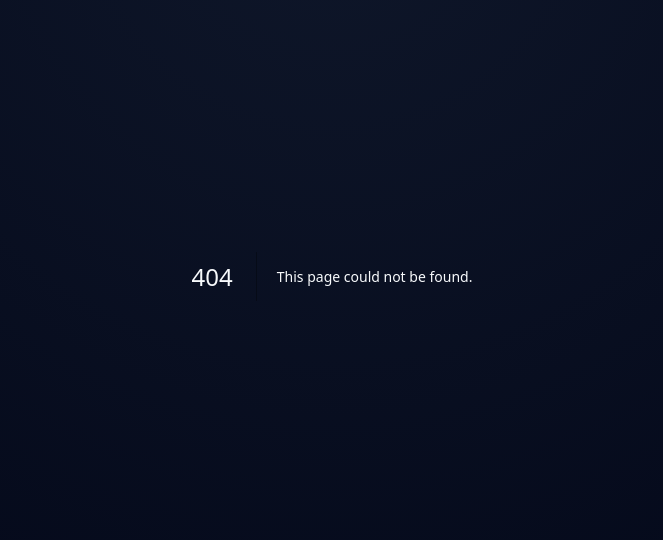
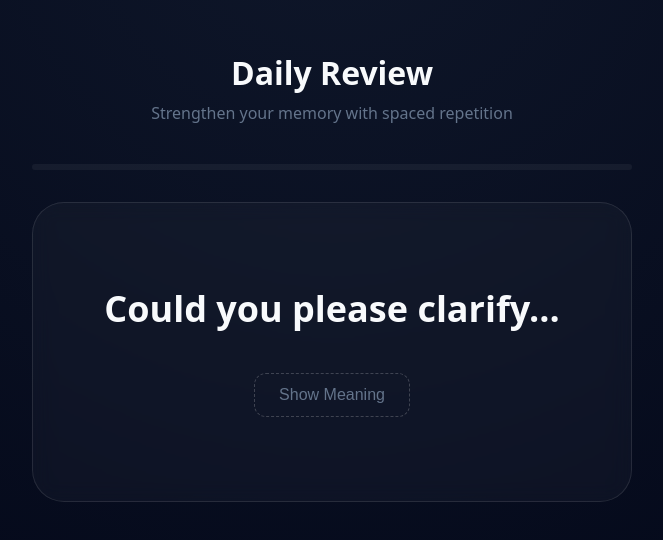
Before and after one commit to Armsss9988/AI-English, a Next.js app in the folder apps/web/: page /review in a window 1280 px wide. Before the commit this address had no page. Shown: the part 124-664 px from the top of the page, without its empty margins (308-971 px from the left). Built offline with nearby package versions, Linux system fonts and the light colour scheme.

Commit message:
feat(dev2): implement R6 due review UI with spaced repetition outcome buttons

```diff
--- /dev/null
+++ b/apps/web/src/app/review/page.tsx
@@ -0,0 +1,21 @@
+import React from 'react';
+import { ReviewSession } from '@/features/review/ReviewSession';
+
+export default function ReviewPage() {
+  return (
+    <main style={{
+      display: 'flex',
+      flexDirection: 'column',
+      alignItems: 'center',
+      justifyContent: 'center',
+      minHeight: '100vh',
+      padding: '20px'
+    }}>
+      <header style={{ marginBottom: '40px', textAlign: 'center' }}>
+        <h1 style={{ fontSize: '2rem', fontWeight: '800', marginBottom: '8px' }}>Daily Review</h1>
+        <p style={{ color: '#64748b' }}>Strengthen your memory with spaced repetition</p>
+      </header>
+      <ReviewSession />
+    </main>
+  );
+}
--- /dev/null
+++ b/apps/web/src/features/review/ReviewSession.tsx
@@ -0,0 +1,118 @@
+'use client';
+
+import React, { useState } from 'react';
+import { useQuery, useMutation, useQueryClient } from '@tanstack/react-query';
+import { ReviewOutcome } from '@english-coach/contracts';
+import { Button } from '@english-coach/ui';
+import { getDueReviews, completeReviewItem } from '@/lib/api/review';
+import styles from './review.module.css';
+
+export const ReviewSession: React.FC = () => {
+  const queryClient = useQueryClient();
+  const [currentIndex, setCurrentIndex] = useState(0);
+  const [showMeaning, setShowMeaning] = useState(false);
+
+  const { data: queue, isLoading } = useQuery({
+    queryKey: ['due-reviews'],
+    queryFn: getDueReviews,
+  });
+
+  const mutation = useMutation({
+    mutationFn: completeReviewItem,
+    onSuccess: () => {
+      setShowMeaning(false);
+      // We don't necessarily need to invalidate if we're just moving through the local state,
+      // but it's good practice for when we finish.
+      if (queue && currentIndex >= queue.length - 1) {
+        queryClient.invalidateQueries({ queryKey: ['due-reviews'] });
+      } else {
+        setCurrentIndex(prev => prev + 1);
+      }
+    },
+  });
+
+  const handleOutcome = (outcome: ReviewOutcome) => {
+    if (!queue) return;
+    mutation.mutate({
+      reviewItemId: queue[currentIndex].id,
+      outcome,
+    });
+  };
+
+  if (isLoading) return <div className={styles.loading}>Loading your review queue...</div>;
+
+  if (!queue || queue.length === 0 || currentIndex >= queue.length) {
+    return (
+      <div className={styles.emptyState}>
+        <div className={styles.checkIcon}>✓</div>
+        <h2>All caught up!</h2>
+        <p>You have no due reviews at the moment. Keep learning!</p>
+      </div>
+    );
+  }
+
+  const currentItem = queue[currentIndex];
+
+  return (
+    <div className={styles.reviewContainer}>
+      <div className={styles.progressBar}>
+        <div
+          className={styles.progressFill}
+          style={{ width: `${((currentIndex) / queue.length) * 100}%` }}
+        />
+      </div>
+
+      <div className={styles.card}>
+        <div className={styles.content}>{currentItem.content}</div>
+
+        {showMeaning ? (
+          <div className={styles.meaning}>{currentItem.meaning}</div>
+        ) : (
+          <button
+            className={styles.revealBtn}
+            onClick={() => setShowMeaning(true)}
+          >
+            Show Meaning
+          </button>
+        )}
+      </div>
+
+      {showMeaning && (
+        <div className={styles.actions}>
+          <Button
+            variant="ghost"
+            className={styles.outcomeBtn}
+            onClick={() => handleOutcome('again')}
+            disabled={mutation.isPending}
+          >
+            Again
+          </Button>
+          <Button
+            variant="secondary"
+            className={styles.outcomeBtn}
+            onClick={() => handleOutcome('hard')}
+            disabled={mutation.isPending}
+          >
+            Hard
+          </Button>
+          <Button
+            variant="primary"
+            className={styles.outcomeBtn}
+            onClick={() => handleOutcome('good')}
+            disabled={mutation.isPending}
+          >
+            Good
+          </Button>
+          <Button
+            variant="primary"
+            className={styles.outcomeBtn}
+            onClick={() => handleOutcome('easy')}
+            disabled={mutation.isPending}
+          >
+            Easy
+          </Button>
+        </div>
+      )}
+    </div>
+  );
+};
--- /dev/null
+++ b/apps/web/src/features/review/review.module.css
@@ -0,0 +1,107 @@
+.reviewContainer {
+  display: flex;
+  flex-direction: column;
+  align-items: center;
+  gap: 32px;
+  width: 100%;
+  max-width: 600px;
+  animation: fadeIn 0.4s ease-out;
+}
+
+@keyframes fadeIn {
+  from { opacity: 0; transform: translateY(10px); }
+  to { opacity: 1; transform: translateY(0); }
+}
+
+.progressBar {
+  width: 100%;
+  height: 6px;
+  background: rgba(255, 255, 255, 0.05);
+  border-radius: 3px;
+  overflow: hidden;
+}
+
+.progressFill {
+  height: 100%;
+  background: #6366f1;
+  transition: width 0.3s ease;
+}
+
+.card {
+  background: rgba(255, 255, 255, 0.03);
+  backdrop-filter: blur(10px);
+  border: 1px solid rgba(255, 255, 255, 0.1);
+  border-radius: 32px;
+  padding: 60px 40px;
+  width: 100%;
+  text-align: center;
+  display: flex;
+  flex-direction: column;
+  align-items: center;
+  gap: 40px;
+  min-height: 300px;
+  justify-content: center;
+}
+
+.content {
+  font-size: 2.25rem;
+  font-weight: 700;
+  color: #f8fafc;
+  line-height: 1.3;
+}
+
+.meaning {
+  font-size: 1.25rem;
+  color: #94a3b8;
+  animation: slideUp 0.3s ease-out;
+}
+
+@keyframes slideUp {
+  from { opacity: 0; transform: translateY(10px); }
+  to { opacity: 1; transform: translateY(0); }
+}
+
+.revealBtn {
+  background: transparent;
+  border: 1px dashed rgba(255, 255, 255, 0.2);
+  color: #64748b;
+  padding: 12px 24px;
+  border-radius: 12px;
+  cursor: pointer;
+  font-size: 1rem;
+  transition: all 0.2s ease;
+}
+
+.revealBtn:hover {
+  border-color: #6366f1;
+  color: #818cf8;
+}
+
+.actions {
+  display: grid;
+  grid-template-columns: repeat(4, 1fr);
+  gap: 12px;
+  width: 100%;
+  animation: fadeIn 0.4s ease-out;
+}
+
+.outcomeBtn {
+  width: 100%;
+  padding: 16px 0 !important;
+}
+
+.emptyState {
+  text-align: center;
+  padding: 60px;
+}
+
+.checkIcon {
+  font-size: 4rem;
+  color: #22c55e;
+  margin-bottom: 24px;
+}
+
+.loading {
+  color: #64748b;
+  font-size: 1.125rem;
+}
--- /dev/null
+++ b/apps/web/src/lib/api/review.ts
@@ -0,0 +1,19 @@
+import { ReviewItem, CompleteReviewRequest } from '@english-coach/contracts';
+
+const delay = (ms: number) => new Promise((res) => setTimeout(res, ms));
+
+let MOCK_DUE_QUEUE: ReviewItem[] = [
+  { id: 'r1', phraseId: 'p1', content: 'Could you please clarify...', meaning: 'Yêu cầu làm rõ...', masteryLevel: 1 },
+  { id: 'r2', phraseId: 'p2', content: 'In other words, what I mean is...', meaning: 'Nói cách khác...', masteryLevel: 2 },
+];
+
+export const getDueReviews = async (): Promise<ReviewItem[]> => {
+  await delay(800);
+  return [...MOCK_DUE_QUEUE];
+};
+
+export const completeReviewItem = async (data: CompleteReviewRequest): Promise<void> => {
+  await delay(1000);
+  console.log(`Review item ${data.reviewItemId} completed with outcome: ${data.outcome}`);
+  MOCK_DUE_QUEUE = MOCK_DUE_QUEUE.filter(item => item.id !== data.reviewItemId);
+};
--- a/packages/contracts/src/index.ts
+++ b/packages/contracts/src/index.ts
@@ -1,2 +1,3 @@
 export * from './identity';
 export * from './curriculum';
+export * from './review';
--- /dev/null
+++ b/packages/contracts/src/review.ts
@@ -0,0 +1,14 @@
+export type ReviewOutcome = 'again' | 'hard' | 'good' | 'easy';
+
+export interface ReviewItem {
+  id: string;
+  phraseId: string;
+  content: string;
+  meaning: string;
+  masteryLevel: number;
+}
+
+export interface CompleteReviewRequest {
+  reviewItemId: string;
+  outcome: ReviewOutcome;
+}
```
